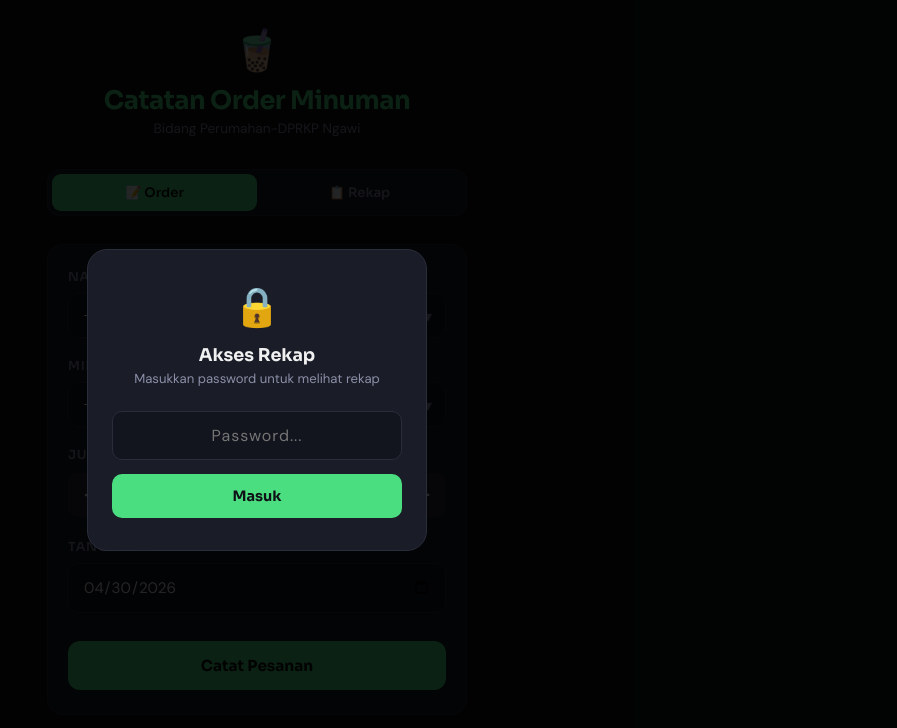
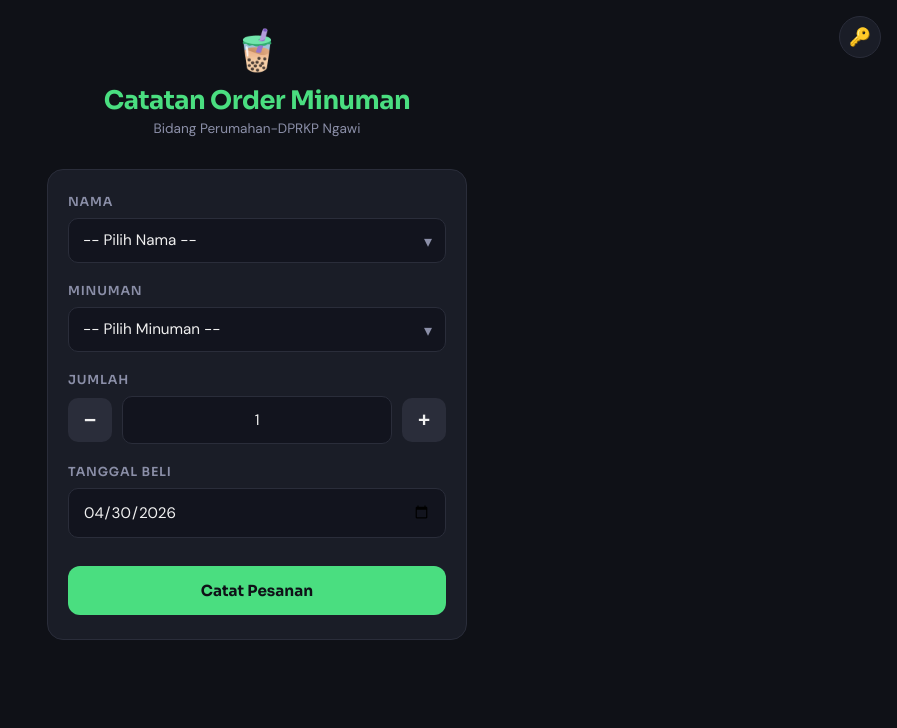
Before and after one commit to mfauzimustofa/minuman, a plain HTML site: page index.html in a window 1280 px wide. Shown: the whole page, without its empty margins (383-1280 px from the left). Drawn offline with Linux system fonts and the light colour scheme.

Commit message:
Add files via upload

```diff
--- a/index.html
+++ b/index.html
@@ -37,23 +37,21 @@
   }
   .header p { color: var(--muted); font-size: 0.85rem; margin-top: 4px; }
 
-  .tabs {
-    display: flex;
+  .login-fab {
+    position: fixed;
+    top: 16px; right: 16px;
+    width: 42px; height: 42px;
     background: var(--card);
     border: 1px solid var(--border);
-    border-radius: 12px;
-    padding: 4px;
-    max-width: 420px;
-    margin: 0 auto 28px;
+    border-radius: 50%;
+    font-size: 1.1rem;
+    cursor: pointer;
+    z-index: 100;
+    display: flex; align-items: center; justify-content: center;
+    transition: border-color 0.2s, background 0.2s;
   }
-  .tab {
-    flex: 1; padding: 10px; text-align: center;
-    font-family: 'Sora', sans-serif;
-    font-size: 0.82rem; font-weight: 600;
-    border-radius: 9px; cursor: pointer;
-    color: var(--muted); transition: all 0.2s;
-  }
-  .tab.active { background: var(--accent); color: #0f1117; }
+  .login-fab:hover { border-color: var(--accent); background: var(--input-bg); }
+  .login-fab.logged { background: var(--accent); border-color: var(--accent); }
 
   .card {
     background: var(--card);
@@ -309,19 +307,18 @@
 </head>
 <body>
 
+<button class="login-fab" id="login-fab" onclick="bukaLogin()">🔑</button>
+
 <div class="header">
   <span class="icon">🧋</span>
   <h1>Catatan Order Minuman</h1>
   <p>Bidang Perumahan-DPRKP Ngawi</p>
 </div>
 
-<div class="tabs">
-  <div class="tab active" onclick="switchTab('form')">📝 Order</div>
-  <div class="tab" id="tab-rekap" onclick="switchTab('rekap')">📋 Rekap</div>
-</div>
+
 
 <!-- FORM -->
-<div id="section-form" class="card">
+<div id="section-form" class="card" style="display:block">
   <div class="field">
     <label>Nama</label>
     <div class="select-wrapper">
@@ -388,7 +385,7 @@
 </div>
 
 <!-- REKAP -->
-<div id="section-rekap" style="display:none">
+<div id="section-rekap" style="display:none;margin-top:24px">
   <div id="rekap-root" class="rekap-wrap">
     <div class="loading">Memuat data...</div>
   </div>
@@ -397,14 +394,20 @@
 <div class="toast" id="toast"></div>
 
 <!-- LOGIN OVERLAY -->
-<div class="login-overlay" id="login-overlay">
+<div class="login-overlay" id="login-overlay" style="display:none">
   <div class="login-box">
-    <span class="lock">🔒</span>
-    <h2>Akses Rekap</h2>
-    <p>Masukkan password untuk melihat rekap</p>
-    <input type="password" id="login-input" placeholder="Password..." onkeydown="if(event.key==='Enter')doLogin()">
-    <button class="login-btn" onclick="doLogin()">Masuk</button>
-    <div class="login-error" id="login-error">❌ Password salah</div>
+    <span class="lock" id="lock-icon">🔒</span>
+    <h2 id="login-title">Akses Rekap</h2>
+    <p id="login-desc">Masukkan password untuk melihat rekap</p>
+    <div id="login-form-wrap">
+      <input type="password" id="login-input" placeholder="Password..." onkeydown="if(event.key==='Enter')doLogin()">
+      <button class="login-btn" onclick="doLogin()">Masuk</button>
+      <div class="login-error" id="login-error">❌ Password salah</div>
+    </div>
+    <div id="logout-wrap" style="display:none">
+      <button class="login-btn" style="background:var(--danger);color:white" onclick="doLogout()">Keluar</button>
+    </div>
+    <button onclick="tutupLogin()" style="background:none;border:none;color:var(--muted);font-size:0.82rem;margin-top:14px;cursor:pointer;">Tutup</button>
   </div>
 </div>
 
@@ -417,9 +420,11 @@
     const err = document.getElementById('login-error');
     if (val === PASSWORD) {
       isLoggedIn = true;
-      document.getElementById('login-overlay').style.display = 'none';
       document.getElementById('login-input').value = '';
       err.style.display = 'none';
+      document.getElementById('login-fab').classList.add('logged');
+      document.getElementById('section-rekap').style.display = 'block';
+      tutupLogin();
       loadRekap();
     } else {
       err.style.display = 'block';
@@ -447,22 +452,36 @@
     return n ? 'Rp ' + Number(n).toLocaleString('id-ID') : '-';
   }
 
-  function switchTab(tab) {
-    if (tab === 'rekap' && !isLoggedIn) {
-      document.getElementById('login-overlay').style.display = 'flex';
-      return;
+  function bukaLogin() {
+    const overlay = document.getElementById('login-overlay');
+    overlay.style.display = 'flex';
+    if (isLoggedIn) {
+      document.getElementById('login-form-wrap').style.display = 'none';
+      document.getElementById('logout-wrap').style.display = 'block';
+      document.getElementById('lock-icon').textContent = '🔓';
+      document.getElementById('login-title').textContent = 'Sudah Login';
+      document.getElementById('login-desc').textContent = 'Kamu bisa melihat rekap di bawah';
+    } else {
+      document.getElementById('login-form-wrap').style.display = 'block';
+      document.getElementById('logout-wrap').style.display = 'none';
+      document.getElementById('lock-icon').textContent = '🔒';
+      document.getElementById('login-title').textContent = 'Akses Rekap';
+      document.getElementById('login-desc').textContent = 'Masukkan password untuk melihat rekap';
+      setTimeout(() => document.getElementById('login-input').focus(), 100);
     }
-    document.querySelectorAll('.tab').forEach((t, i) => {
-      t.classList.toggle('active', (i===0&&tab==='form')||(i===1&&tab==='rekap'));
-    });
-    document.getElementById('section-form').style.display = tab==='form' ? 'block' : 'none';
-    document.getElementById('section-rekap').style.display = tab==='rekap' ? 'block' : 'none';
-    if (tab === 'rekap') loadRekap();
+  }
+
+  function tutupLogin() {
+    document.getElementById('login-overlay').style.display = 'none';
   }
 
   function doLogout() {
     isLoggedIn = false;
-    switchTab('form');
+    document.getElementById('rekap-root').innerHTML = '';
+    document.getElementById('section-rekap').style.display = 'none';
+    document.getElementById('login-fab').classList.remove('logged');
+    allData = null;
+    tutupLogin();
   }
 
 function updateHarga() {
```
